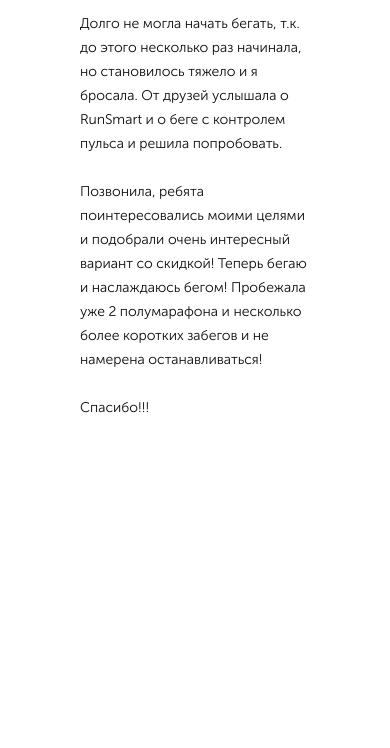
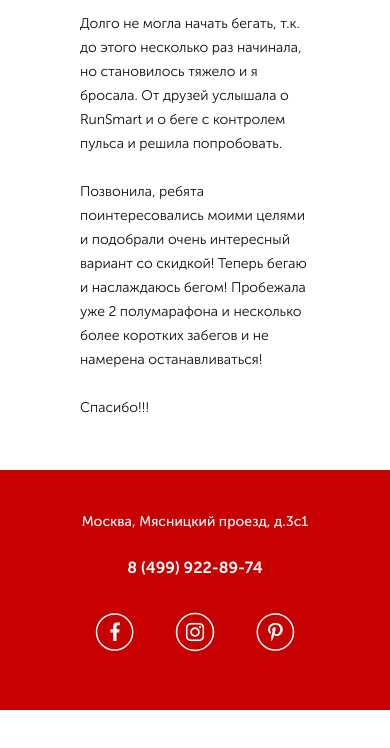
Before and after one commit to benJi-002/-RunSmart, a website: page src/index.html in a window 390 px wide. Shown: the part 7402-8150 px from the top of the page. Before the commit the page ends 7872 px from the top, so only its background shows below. Drawn offline with nearby package versions, Linux system fonts and the light colour scheme.

Commit message:
Add footer & adpt this

```diff
--- a/src/index.html
+++ b/src/index.html
@@ -448,6 +448,26 @@
         </div>
     </section>
 
+    <footer class="footer">
+        <script type="text/javascript" charset="utf-8" async src="https://api-maps.yandex.ru/services/constructor/1.0/js/?um=constructor%3A82614c0e88d4a75621fa8c3899808f9a10ea9fe4e10f62bc55b83c6ae450d03c&amp;width=100%25&amp;height=630&amp;lang=ru_RU&amp;scroll=false"></script>
+
+        <div class="footer__info">
+            <address class="footer__addr">Москва, Мясницкий проезд, д.3с1</address>
+            <a class="footer__phone" href="tel:84999228974">8 (499) 922-89-74</a>
+            <div class="footer__social">
+                <a href="https://www.facebook.com/runsmartonline/" class="footer__social-item">
+                    <img src="icons/footer/facebook.svg" alt="facebook">
+                </a>
+                <a href="https://instagram.com/runsmartofficial?igshid=YmMyMTA2M2Y=" class="footer__social-item">
+                    <img src="icons/footer/instagram.svg" alt="instagram">
+                </a>
+                <a href="https://www.pinterest.com/" class="footer__social-item">
+                    <img src="icons/footer/pinterest.svg" alt="pinterest">
+                </a>
+            </div>
+        </div>
+    </footer>
+
     <script src="https://cdnjs.cloudflare.com/ajax/libs/tiny-slider/2.9.2/min/tiny-slider.js"></script>
     <script src="https://cdnjs.cloudflare.com/ajax/libs/jquery/3.6.0/jquery.min.js"></script>
     <script src="js/script.js"></script>
--- a/src/sass/_media.scss
+++ b/src/sass/_media.scss
@@ -287,6 +287,30 @@
         height: 19px;
         width: 19px;
     }
+    .footer {
+        &__info {
+            width: 430px;
+            height: 240px;
+            padding: 45px 60px 45px 60px
+        }
+        &__addr {
+            margin-bottom: 31px;
+            font-size: 18px;
+            line-height: 18px;
+        }
+        &__phone {
+            font-size: 18px;
+            line-height: 18px;
+            margin-bottom: 26px;
+        }
+        &__social {
+            margin: 36px auto 0 auto;
+            img {
+                width: 50px;
+                height: 50px;
+            }
+        }
+    }
 }
 
 @media (max-width: 575px) {
@@ -431,4 +455,25 @@
         height: 18px;
         width: 18px;
     }
+    .footer {
+        &__info {
+            width: 100%;
+            height: 240px;
+            padding: 45px 60px 45px 60px
+        }
+        &__addr {
+            font-size: 14px;
+            line-height: 14px;
+        }
+        &__phone {
+            font-size: 16px;
+            line-height: 16px;
+        }
+        &__social {
+            img {
+                width: 40px;
+                height: 40px;
+            }
+        }
+    }
 }
--- /dev/null
+++ b/src/sass/blocks/_footer.scss
@@ -0,0 +1,46 @@
+.footer {
+    height: 630px;
+    position: relative;
+    &__info {
+        position: absolute;
+        top: 0;
+        left: 50%;
+        transform: translateX(-50%);
+        width: 460px;
+        height: 270px;
+        background: $main-color;
+        padding: 50px 68px 60px 68px;
+    }
+    &__addr {
+        margin-bottom: 36px;
+        font-weight: 500;
+        font-size: 20px;
+        line-height: 20px;
+        text-align: center;
+        color: #FFFFFF;
+    }
+    &__phone {
+        display: block;
+        text-decoration: none;
+        margin-bottom: 38px;
+        font-weight: 700;
+        font-size: 20px;
+        line-height: 20px;
+        text-align: center;
+        color: #FFFFFF;
+        &:hover {
+            color:#FFFFFF;
+            text-decoration: underline;
+        }
+    }
+    &__social {
+        display: flex;
+        width: 200px;
+        justify-content: space-between;
+        margin: 36px auto 0 auto;
+        img {
+            width: 50px;
+            height: 50px;
+        }
+    }
+}
--- a/src/sass/style.scss
+++ b/src/sass/style.scss
@@ -10,6 +10,7 @@
 @import "blocks/carousel";
 @import "blocks/catalog";
 @import "blocks/_feedback";
+@import "blocks/footer";
 
 @import "media";
 
```
Also changed, not shown: src/css/style.min.css, src/icons/footer/facebook.svg (added), src/icons/footer/instagram.svg (added), src/icons/footer/pinterest.svg (added).
